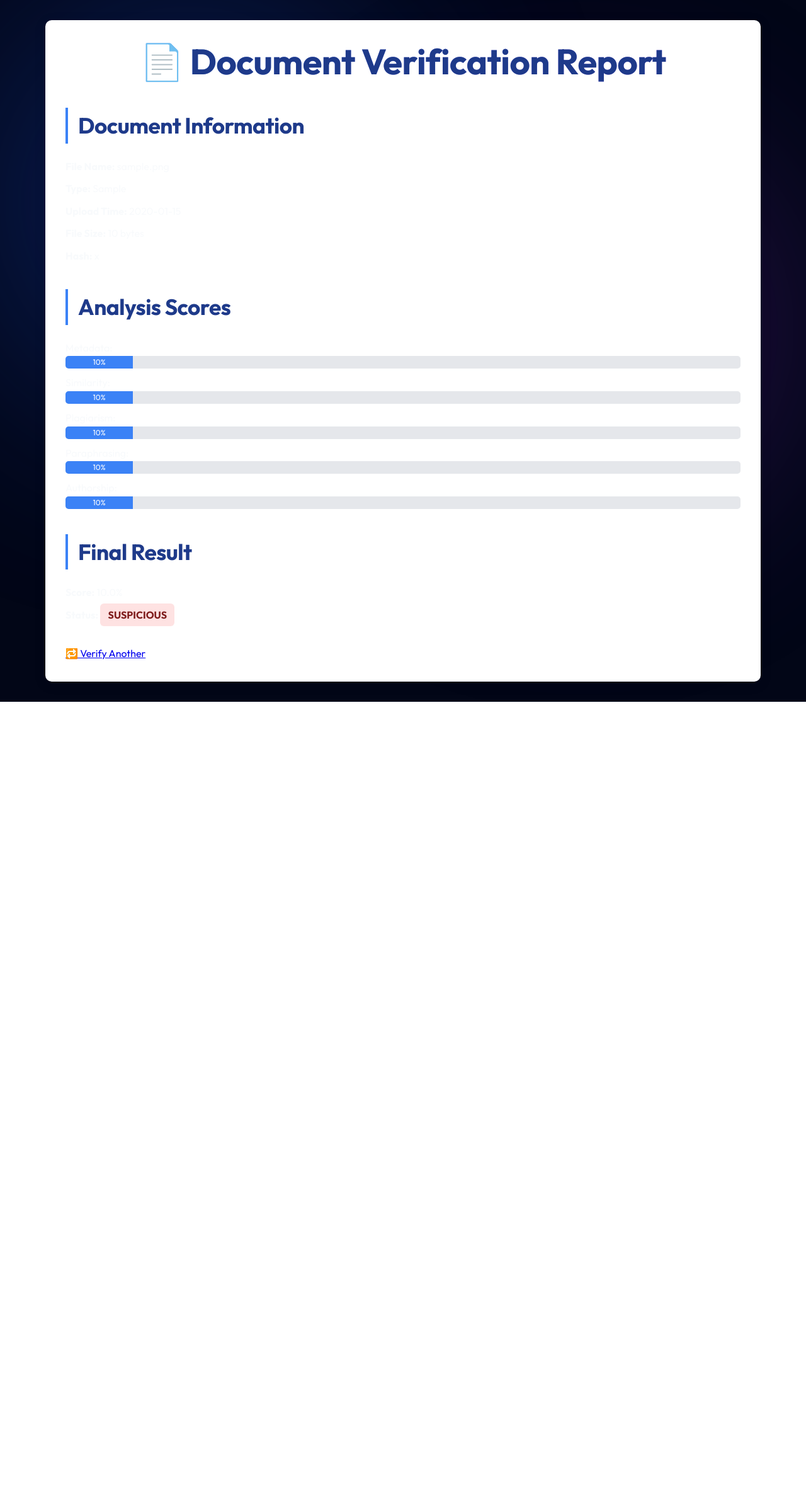
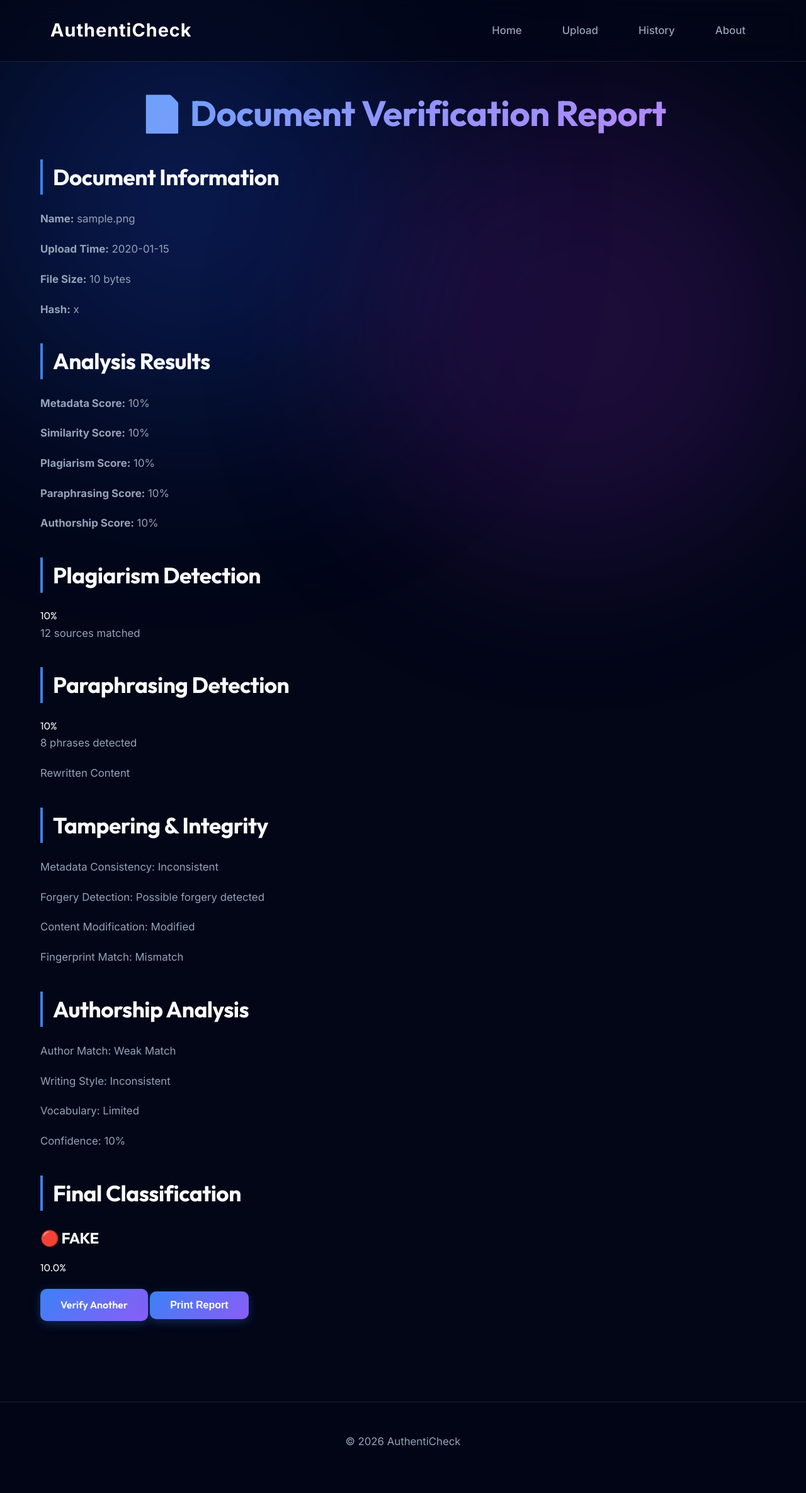
Before and after one commit to imnehareddy/AuthentiCheck, a Flask app: page /preview/1 in a window 1280 px wide. Shown: the whole page at 63% size. Before the commit the page ends 1114 px from the top, so only its background shows below. Run offline with Flask 2, Linux system fonts and the light colour scheme; tables that the repository leaves empty hold one stand-in row (values such as "Sample post").

Commit message:
Update google login and report page structure

```diff
--- a/server.py
+++ b/server.py
@@ -3,7 +3,8 @@ import sqlite3
 import hashlib
 import random
 from datetime import datetime
-
+from google.oauth2 import id_token
+from google.auth.transport import requests as grequests
 from flask import Flask, request, render_template, redirect, session, send_from_directory, jsonify
 from flask_cors import CORS
 from flask_sqlalchemy import SQLAlchemy
@@ -142,6 +143,33 @@ def register():
 def logout():
     session.clear()
     return redirect('/')
+
+@app.route('/google-login', methods=['POST'])
+def google_login():
+    try:
+        token = request.json.get('credential')
+
+        # Verify token
+        idinfo = id_token.verify_oauth2_token(
+            token,
+            grequests.Request(),
+            "674327002143-nhkch5dqp5g9cvbgu6rgtsmpattg83vp.apps.googleusercontent.com"
+        )
+
+        user_email = idinfo.get('email')
+        user_name = idinfo.get('name')
+
+        # Store in session
+        session['user'] = {
+            'email': user_email,
+            'name': user_name
+        }
+
+        return jsonify({"success": True})
+
+    except Exception as e:
+        print("Google login error:", e)
+        return jsonify({"success": False}), 400
 
 # ================= ROUTES =================
 @app.route('/')
--- a/templates/report.html
+++ b/templates/report.html
@@ -1,93 +1,204 @@
 <!DOCTYPE html>
 <html lang="en">
 <head>
-  <meta charset="UTF-8">
-  <title>Verification Report</title>
+    <meta charset="UTF-8">
+    <meta name="viewport" content="width=device-width, initial-scale=1.0">
+    <title>Document Verification Report - AuthentiCheck</title>
 
-  <link rel="stylesheet" href="{{ url_for('static', filename='css/styles.css') }}">
-
-  <style>
-    .container { padding: 2rem; }
-    .report-box { background: #fff; padding: 2rem; border-radius: 10px; box-shadow: 0 4px 20px rgba(0,0,0,0.1); }
-    h1, h2 { color: #1e3a8a; }
-    .row { margin: 10px 0; }
-    .label { font-weight: bold; }
-    .bar { height: 20px; background: #e5e7eb; border-radius: 5px; overflow: hidden; }
-    .fill { height: 100%; background: #3b82f6; text-align: center; color: white; font-size: 12px; }
-    .status { padding: 8px 12px; border-radius: 6px; font-weight: bold; }
-    .green { background: #d1fae5; color: #065f46; }
-    .yellow { background: #fef3c7; color: #92400e; }
-    .red { background: #fee2e2; color: #7f1d1d; }
-  </style>
+    <link rel="stylesheet" href="/static/css/styles.css">
 </head>
 
 <body>
 
+<!-- NAVBAR -->
+<nav>
+    <ul>
+        <li class="logo">AuthentiCheck</li>
+        <li><a href="/">Home</a></li>
+        <li><a href="/upload">Upload</a></li>
+        <li><a href="/history">History</a></li>
+        <li><a href="/about">About</a></li>
+    </ul>
+</nav>
+
+<!-- MAIN -->
+<main>
 <div class="container">
-  <div class="report-box">
 
     <h1>📄 Document Verification Report</h1>
 
-    <!-- Document Info -->
-    <h2>Document Information</h2>
+    <!-- ================= DOCUMENT INFO ================= -->
+    <div class="card">
+        <h2>Document Information</h2>
 
-    <div class="row"><span class="label">File Name:</span> {{ doc['filename'] }}</div>
-    <div class="row"><span class="label">Type:</span> {{ doc['mime'] }}</div>
-    <div class="row"><span class="label">Upload Time:</span> {{ doc['upload_time'] }}</div>
-    <div class="row"><span class="label">File Size:</span> {{ doc['file_size'] }} bytes</div>
-    <div class="row"><span class="label">Hash:</span> {{ doc['file_hash'] }}</div>
-
-    <!-- Scores -->
-    <h2>Analysis Scores</h2>
-
-    <div class="row">
-      Metadata:
-      <div class="bar"><div class="fill" style="width: {{ doc['metadata_score']|int }}%">{{ doc['metadata_score']|int }}%</div></div>
+        <p><b>Name:</b> {{ doc['filename'] }}</p>
+        <p><b>Upload Time:</b> {{ doc['upload_time'] }}</p>
+        <p><b>File Size:</b> {{ doc['file_size'] }} bytes</p>
+        <p><b>Hash:</b> {{ doc['file_hash'] }}</p>
     </div>
 
-    <div class="row">
-      Similarity:
-      <div class="bar"><div class="fill" style="width: {{ doc['similarity_score']|int }}%">{{ doc['similarity_score']|int }}%</div></div>
+    <!-- ================= RESULTS ================= -->
+    <div class="card">
+        <h2>Analysis Results</h2>
+
+        <p><b>Metadata Score:</b> {{ doc['metadata_score']|int }}%</p>
+        <p><b>Similarity Score:</b> {{ doc['similarity_score']|int }}%</p>
+        <p><b>Plagiarism Score:</b> {{ doc['plagiarism_score']|int }}%</p>
+        <p><b>Paraphrasing Score:</b> {{ doc['paraphrasing_score']|int }}%</p>
+        <p><b>Authorship Score:</b> {{ doc['authorship_score']|int }}%</p>
     </div>
 
-    <div class="row">
-      Plagiarism:
-      <div class="bar"><div class="fill" style="width: {{ doc['plagiarism_score']|int }}%">{{ doc['plagiarism_score']|int }}%</div></div>
+    <!-- ================= PLAGIARISM ================= -->
+    <div class="card">
+        <h2>Plagiarism Detection</h2>
+
+        <div class="progress-bar">
+            <div class="progress" style="width: {{ doc['plagiarism_score']|int }}%;">
+                {{ doc['plagiarism_score']|int }}%
+            </div>
+        </div>
+
+        <p>
+            {{ (doc['plagiarism_score'] * 1.2)|int }} sources matched
+        </p>
     </div>
 
-    <div class="row">
-      Paraphrasing:
-      <div class="bar"><div class="fill" style="width: {{ doc['paraphrasing_score']|int }}%">{{ doc['paraphrasing_score']|int }}%</div></div>
+    <!-- ================= PARAPHRASING ================= -->
+    <div class="card">
+        <h2>Paraphrasing Detection</h2>
+
+        <div class="progress-bar">
+            <div class="progress" style="width: {{ doc['paraphrasing_score']|int }}%;">
+                {{ doc['paraphrasing_score']|int }}%
+            </div>
+        </div>
+
+        <p>
+            {{ (doc['paraphrasing_score'] * 0.8)|int }} phrases detected
+        </p>
+
+        <p>
+            {% if doc['paraphrasing_score'] > 70 %}
+                Natural Writing
+            {% else %}
+                Rewritten Content
+            {% endif %}
+        </p>
     </div>
 
-    <div class="row">
-      Authorship:
-      <div class="bar"><div class="fill" style="width: {{ doc['authorship_score']|int }}%">{{ doc['authorship_score']|int }}%</div></div>
+    <!-- ================= TAMPERING ================= -->
+    <div class="card">
+        <h2>Tampering & Integrity</h2>
+
+        <p>
+            Metadata Consistency:
+            {% if doc['metadata_score'] > 70 %}
+                Consistent
+            {% else %}
+                Inconsistent
+            {% endif %}
+        </p>
+
+        <p>
+            Forgery Detection:
+            {% if doc['metadata_score'] > 70 %}
+                No forgery detected
+            {% else %}
+                Possible forgery detected
+            {% endif %}
+        </p>
+
+        <p>
+            Content Modification:
+            {% if doc['similarity_score'] > 70 %}
+                Stable
+            {% else %}
+                Modified
+            {% endif %}
+        </p>
+
+        <p>
+            Fingerprint Match:
+            {% if doc['similarity_score'] > 70 %}
+                Matched
+            {% else %}
+                Mismatch
+            {% endif %}
+        </p>
     </div>
 
-    <!-- Final -->
-    <h2>Final Result</h2>
+    <!-- ================= AUTHORSHIP ================= -->
+    <div class="card">
+        <h2>Authorship Analysis</h2>
 
-    <div class="row">
-      <span class="label">Score:</span> {{ doc['final_score']|round(2) }}%
+        <p>
+            Author Match:
+            {% if doc['authorship_score'] > 70 %}
+                Strong Match
+            {% elif doc['authorship_score'] > 50 %}
+                Moderate Match
+            {% else %}
+                Weak Match
+            {% endif %}
+        </p>
+
+        <p>
+            Writing Style:
+            {% if doc['authorship_score'] > 70 %}
+                Consistent
+            {% else %}
+                Inconsistent
+            {% endif %}
+        </p>
+
+        <p>
+            Vocabulary:
+            {% if doc['authorship_score'] > 70 %}
+                Rich
+            {% else %}
+                Limited
+            {% endif %}
+        </p>
+
+        <p>
+            Confidence: {{ doc['authorship_score']|int }}%
+        </p>
     </div>
 
-    <div class="row">
-      <span class="label">Status:</span>
-      <span class="status
-        {% if doc['final_score'] >= 75 %}green
-        {% elif doc['final_score'] >= 50 %}yellow
-        {% else %}red{% endif %}">
-        {{ doc['final_status'] }}
-      </span>
+    <!-- ================= FINAL ================= -->
+    <div class="card">
+        <h2>Final Classification</h2>
+
+        <h3>
+            {% if doc['final_score'] >= 75 %}
+                🟢 ORIGINAL
+            {% elif doc['final_score'] >= 50 %}
+                🟡 SUSPICIOUS
+            {% else %}
+                🔴 FAKE
+            {% endif %}
+        </h3>
+
+        <div class="progress-bar">
+            <div class="progress" style="width: {{ doc['final_score']|int }}%;">
+                {{ doc['final_score']|round(2) }}%
+            </div>
+        </div>
     </div>
 
-    <br>
+    <!-- ================= BUTTONS ================= -->
+    <div style="margin-top:20px;">
+        <a href="/upload" class="btn">Verify Another</a>
+        <button onclick="window.print()" class="btn">Print Report</button>
+    </div>
 
-    <a href="/upload">🔁 Verify Another</a>
+</div>
+</main>
 
-  </div>
-</div>
+<!-- FOOTER -->
+<footer>
+    <p>© 2026 AuthentiCheck</p>
+</footer>
 
 </body>
 </html>
```
Also changed, not shown: templates/login.html (+18 -2 lines).
